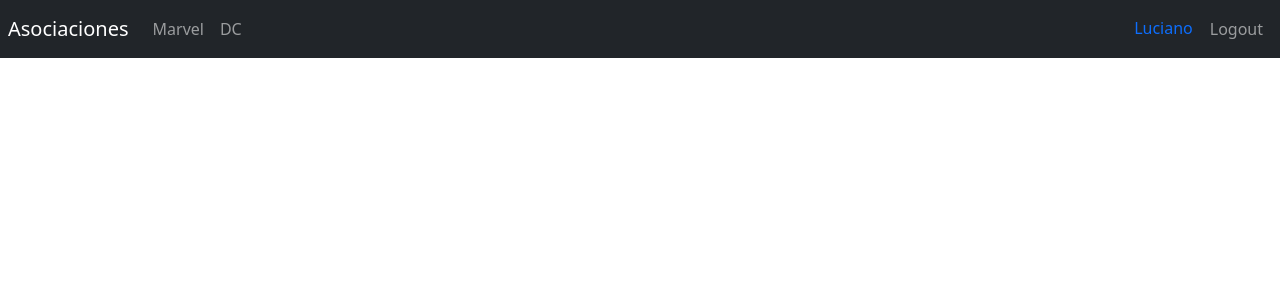
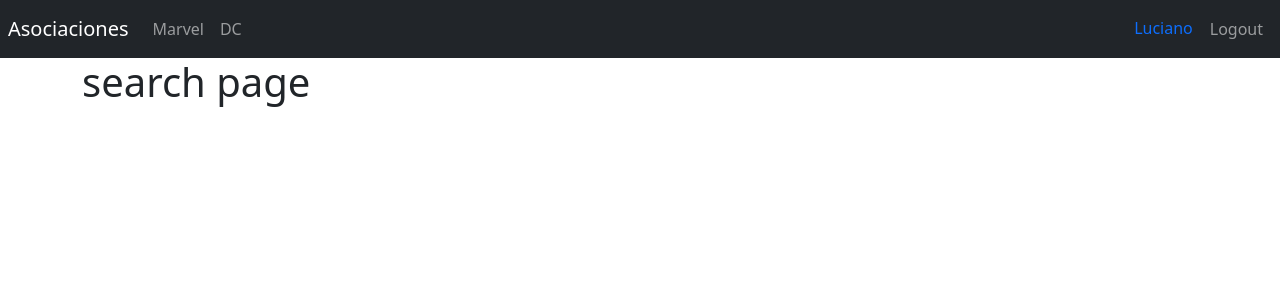
Before and after one commit to LucianoSainz/HeroesApp, a React (Vite) app: page /search in a window 1280 px wide. Shown: the top 300 px of the page. Built offline with nearby package versions, Linux system fonts and the light colour scheme.

Commit message:
refactoring navbar

```diff
--- a/src/heroes/index.js
+++ b/src/heroes/index.js
@@ -1,2 +1,3 @@
 
 export * from './pages/';
+export * from './routes/HeroesRoutes';
--- /dev/null
+++ b/src/heroes/pages/HeroPage.jsx
@@ -0,0 +1,8 @@
+
+export const HeroPage = () => {
+    return(
+        <>
+          <h1>HeroPage</h1>
+        </>
+    )
+}
--- /dev/null
+++ b/src/heroes/pages/SearchPage.jsx
@@ -0,0 +1,8 @@
+
+export const SearchPage = () => {
+    return(
+        <>
+          <h1>search page</h1>
+        </>
+    )
+}
--- a/src/heroes/pages/index.js
+++ b/src/heroes/pages/index.js
@@ -1,3 +1,5 @@
 
 export * from './DcPage';
 export * from './MarvelPage';
+export * from './SearchPage';
+export * from './HeroPage';
--- /dev/null
+++ b/src/heroes/routes/HeroesRoutes.jsx
@@ -0,0 +1,25 @@
+import { Navigate, Route, Routes } from "react-router-dom"
+import { Navbar } from "../../ui"
+import { DcPage, MarvelPage, SearchPage, HeroPage } from "../pages"
+
+
+export const HeroesRoutes = () => {
+    return (
+        <>
+          <Navbar />
+
+        <div className="container">
+        <Routes>
+            <Route path="marvel" element={<MarvelPage />} />
+            <Route path="dc" element={<DcPage />} />
+            <Route path="search" element={<SearchPage/>} />
+            <Route path="hero" element={<HeroPage />} />
+
+            <Route path="/" element={<Navigate to="/marvel" />} />
+           </Routes>
+        </div>
+
+        </>
+    )
+
+}
--- a/src/router/AppRouter.jsx
+++ b/src/router/AppRouter.jsx
@@ -1,23 +1,17 @@
-import { Routes, Route, Navigate } from "react-router-dom"
-import { DcPage, MarvelPage } from "../heroes"
+import { Routes, Route } from "react-router-dom"
+import { HeroesRoutes } from "../heroes"
+import { LoginPage } from "../auth/pages/LoginPage"
 
-import { LoginPage } from "../auth/pages/LoginPage"
-import { Navbar } from "../ui"
 
 
 export const AppRouter = () => {
     return (
         <>
-
-        <Navbar />
-
           <Routes>
-            <Route path="marvel" element={<MarvelPage />} />
-            <Route path="dc" element={<DcPage />} />
             <Route path="login" element={<LoginPage />} />
 
-            <Route path="/" element={<Navigate to="/marvel" />} />
-           </Routes>
+            <Route path="/*" element={<HeroesRoutes />} />
+          </Routes>
         </>
     )
 }
```
